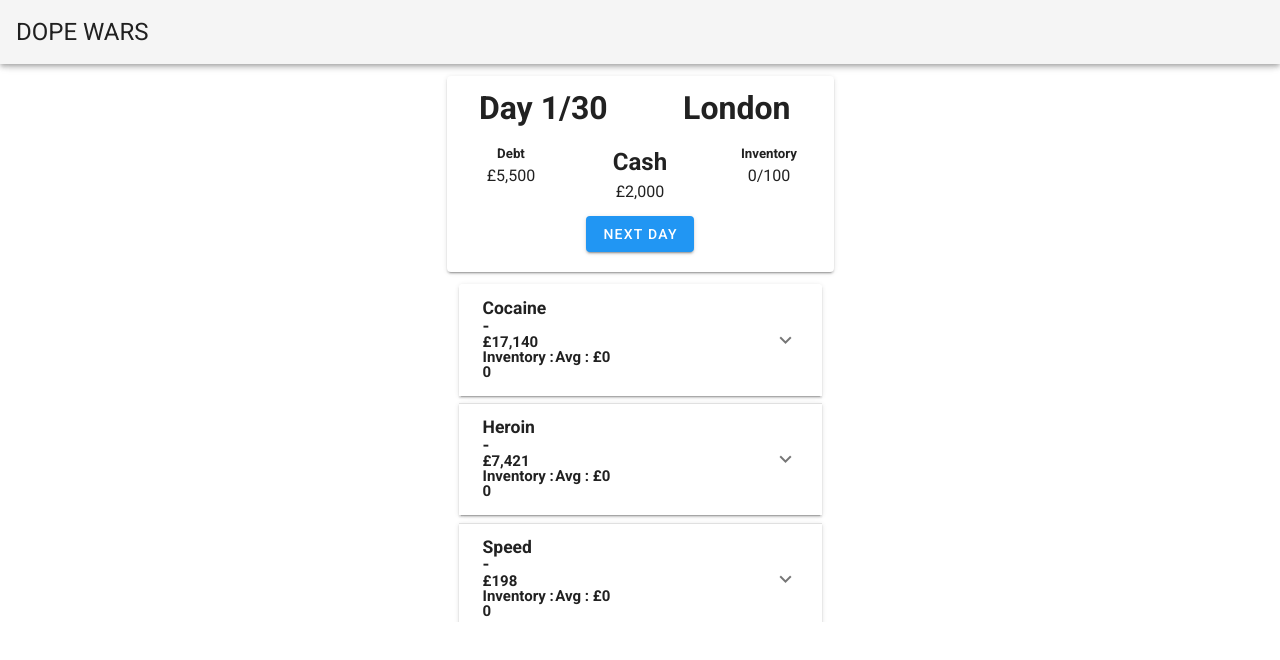
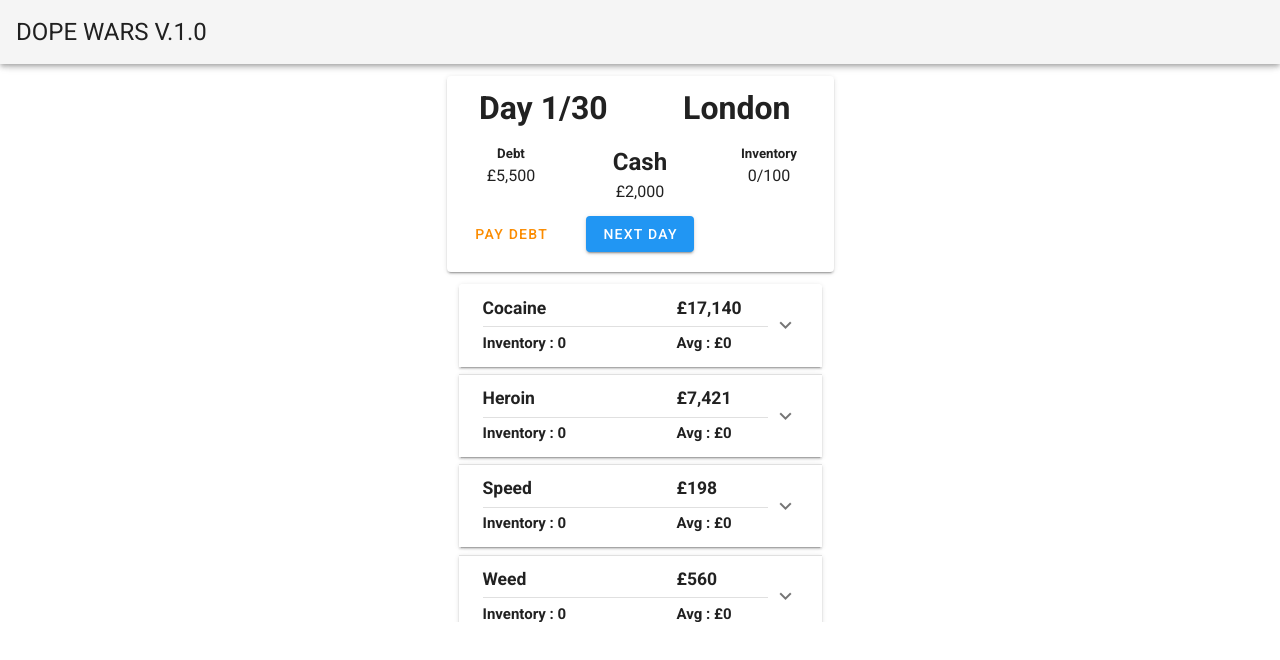
Before and after one commit to shxk/dope-wars, a Vue app: page /#/ in a window 1280 px wide. Shown: the top 660 px of the page. Built offline with nearby package versions, Linux system fonts and the light colour scheme.

Commit message:
verson 1 complete

```diff
--- a/src/App.vue
+++ b/src/App.vue
@@ -2,7 +2,7 @@
   <v-app>
     <v-app-bar app >
       <v-toolbar-title class="headline text-uppercase">
-        <span>Dope Wars</span>
+        <span>Dope Wars v.1.0</span>
       </v-toolbar-title>
 
     </v-app-bar>
--- a/src/components/Game.vue
+++ b/src/components/Game.vue
@@ -1,9 +1,8 @@
 <template>
     <!-- Whats Left:
-      locations
       events & Implement more than 1 random event
       police
-      Debt
+      collapse tab when going next day
       -->
   <v-container>
     <!-- End Game dialog box  -->
@@ -29,6 +28,9 @@
           <v-card-text style="text-align:center;">
             Debt: £{{Number(debt).toLocaleString()}}
           </v-card-text>
+          <v-card-text style="text-align:center;">
+            Final Amount: £{{Number(cash-debt).toLocaleString()}}
+          </v-card-text>
 
           <v-divider></v-divider>
 
@@ -37,7 +39,7 @@
             <v-btn
               color="primary"
               text
-              @click="dialog = false"
+              @click="newGame()"
             >
               New Game
             </v-btn>
@@ -88,17 +90,72 @@
             class="headline grey lighten-2"
             primary-title
           >
-            Game Over
+            News bulletin
           </v-card-title>
 
           <v-card-text style="text-align:center;">
-            You finished the game with:
+            <v-list v-for="(event, i) in currentEvents" :key="i">
+              <li :class="{bottom: event.type == 0, outrageous: event.type == 1}">{{event.message}}</li>
+            </v-list>
           </v-card-text>
+          <v-divider></v-divider>
+
+          <v-card-actions>
+            <div class="flex-grow-1"></div>
+            <v-btn
+              color="primary"
+              text
+              @click="eventDialog = false"
+            >
+              Okay
+            </v-btn>
+          </v-card-actions>
+        </v-card>
+      </v-dialog>
+    </div>
+
+    <!-- Pay debt dialog box  -->
+    <div class="text-center">
+      <v-dialog
+        v-model="debtDialog"
+        width="500"
+      >
+        <v-card>
+          <v-card-title
+            class="headline grey lighten-2"
+            primary-title
+          >
+            Pay Debt
+          </v-card-title>
+
           <v-card-text style="text-align:center;">
-            Account: £{{cash}}
-          </v-card-text>
-          <v-card-text style="text-align:center;">
-            Debt: £{{debt}}
+            <v-row>
+              <v-col class="pr-4">
+                <v-slider
+                  v-model="payDebtAmount"
+                  class="align-center"
+                  :max="maxPayDebtAmountComputed"
+                  :min="0"
+                  hide-details
+                >
+                  <template v-slot:append>
+                    <v-text-field
+                      v-model="payDebtAmount"
+                      class="mt-0 pt-0"
+                      hide-details
+                      single-line
+                      type="number"
+                      style="width: 60px"
+                    ></v-text-field>
+                  </template>
+                </v-slider>
+              </v-col>
+            </v-row>
+            <v-row>
+              <v-col>
+                <v-btn color="success" @click="payDebt()">Pay</v-btn>
+              </v-col>
+            </v-row>
           </v-card-text>
 
           <v-divider></v-divider>
@@ -108,22 +165,14 @@
             <v-btn
               color="primary"
               text
-              @click="dialog = false"
+              @click="debtDialog = false"
             >
-              New Game
+              Close
             </v-btn>
           </v-card-actions>
         </v-card>
       </v-dialog>
     </div>
-
-    <!-- <v-layout wrap>
-        <v-flex>
-        <h1 class="display-2 font-weight-bold mb-3">
-          Day {{days}}/30
-        </h1>
-      </v-flex>
-    </v-layout> -->
 
     <v-layout wrap>
      <!-- Dashboard -->
@@ -155,9 +204,14 @@
              </v-flex>
            </v-layout>
 
-         <v-flex mt-3 pb-5>
-           <v-btn color="info" @click="nextDay">{{turnBtn}}</v-btn>
-         </v-flex>
+            <v-layout>
+              <v-flex xs4 mt-3 pb-5>
+                <v-btn text color="warning" @click="debtDialog = true">Pay debt</v-btn>
+              </v-flex>
+              <v-flex xs4 mt-3 pb-5>
+                <v-btn color="info" @click="nextDay">{{turnBtn}}</v-btn>
+              </v-flex>
+          </v-layout>
        </v-card>
      </v-flex>
 
@@ -188,9 +242,11 @@ export default {
     dialog: false,
     locationDialog: false,
     eventDialog: false,
+    debtDialog: false,
     turnBtn: "Next Day",
     days:1,
     inventoryAmount: 100,
+    payDebtAmount:0,
     debt: 5500,
     cash: 2000,
     products:[
@@ -204,6 +260,16 @@ export default {
         bottomoutmax: 13000,
         outrageousmin: 60000,
         outrageousmax: 120000,
+        bottom:false,
+        outrageous:false,
+        bottomEvent:{
+          type:0,
+          message:"There's been a suspicious amount of cocaine pumped into the city... prices have bottomed out!",
+        },
+        outrageousEvent:{
+          type:1,
+          message:"Cops have made a massive drug bust, cocaine prices have skyrocketed!",
+        }
       },
       {
         id:1,
@@ -215,6 +281,16 @@ export default {
         bottomoutmax: 5000,
         outrageousmin: 35000,
         outrageousmax: 50000,
+        bottom:false,
+        outrageous:false,
+        bottomEvent:{
+          type:0,
+          message:"Market is flooded with cheap heroin!",
+        },
+        outrageousEvent:{
+          type:1,
+          message:"Addicts can't get enough. Heroin prices are up!",
+        }
       },
       {
         id:2,
@@ -226,6 +302,16 @@ export default {
         bottomoutmax: 100,
         outrageousmin: 400,
         outrageousmax: 700,
+        bottom:false,
+        outrageous:false,
+        bottomEvent:{
+          type:0,
+          message:"Speed prices have bottomed out!",
+        },
+        outrageousEvent:{
+          type:1,
+          message:"Speed prices are up!",
+        }
       },
       {
         id:3,
@@ -237,6 +323,16 @@ export default {
         bottomoutmax: 250,
         outrageousmin: 1100,
         outrageousmax: 1900,
+        bottom:false,
+        outrageous:false,
+        bottomEvent:{
+          type:0,
+          message:"New supplier been in the city undercutting the weed prices!",
+        },
+        outrageousEvent:{
+          type:1,
+          message:"Huge amounts of weed seized! Prices have risen",
+        }
       },
       {
         id:4,
@@ -248,6 +344,16 @@ export default {
         bottomoutmax: 450,
         outrageousmin: 2500,
         outrageousmax: 7000,
+        bottom:false,
+        outrageous:false,
+        bottomEvent:{
+          type:0,
+          message:"Opium prices have bottomed out!",
+        },
+        outrageousEvent:{
+          type:1,
+          message:"Opium addiction! Prices are up",
+        }
       },
       {
         id:5,
@@ -259,6 +365,16 @@ export default {
         bottomoutmax: 1000,
         outrageousmin: 4000,
         outrageousmax: 6000,
+        bottom:false,
+        outrageous:false,
+        bottomEvent:{
+          type:0,
+          message:"PCP prices have bottomed out!",
+        },
+        outrageousEvent:{
+          type:1,
+          message:"PCP prices are up!",
+        }
       },
       {
         id:6,
@@ -270,6 +386,16 @@ export default {
         bottomoutmax: 250,
         outrageousmin: 5000,
         outrageousmax: 8000,
+        bottom:false,
+        outrageous:false,
+        bottomEvent:{
+          type:0,
+          message:"Meth prices have bottomed out!",
+        },
+        outrageousEvent:{
+          type:1,
+          message:"A strange blue coloured meth has got people hooked. People are paying outrageous amounts",
+        }
       },
       {
         id:7,
@@ -281,6 +407,16 @@ export default {
         bottomoutmax: 6,
         outrageousmin: 110,
         outrageousmax: 190,
+        bottom:false,
+        outrageous:false,
+        bottomEvent:{
+          type:0,
+          message:"Local pharmacy raided, cheap ludes available !",
+        },
+        outrageousEvent:{
+          type:1,
+          message:"People can't sleep it seems, Ludes have risen in price!",
+        }
       },
       {
         id:8,
@@ -292,6 +428,16 @@ export default {
         bottomoutmax: 200,
         outrageousmin: 1500,
         outrageousmax: 1800,
+        bottom:false,
+        outrageous:false,
+        bottomEvent:{
+          type:0,
+          message:"Hash prices have bottomed out!",
+        },
+        outrageousEvent:{
+          type:1,
+          message:"Hash prices are up!",
+        }
       },
       {
         id:9,
@@ -303,6 +449,16 @@ export default {
         bottomoutmax: 150,
         outrageousmin: 900,
         outrageousmax: 1200,
+        bottom:false,
+        outrageous:false,
+        bottomEvent:{
+          type:0,
+          message:"Cactus Jack's in town! Cheap peyote.",
+        },
+        outrageousEvent:{
+          type:1,
+          message:"Peyote prices are up!",
+        }
       },
       {
         id:10,
@@ -314,6 +470,16 @@ export default {
         bottomoutmax: 50,
         outrageousmin: 250,
         outrageousmax: 350,
+        bottom:false,
+        outrageous:false,
+        bottomEvent:{
+          type:0,
+          message:"X gon give it to ya. Ecstasy prices have bottomed out!",
+        },
+        outrageousEvent:{
+          type:1,
+          message:"X ain't gon give it to ya. Ecstasy prices are up!",
+        }
       },
       {
         id:11,
@@ -325,6 +491,16 @@ export default {
         bottomoutmax: 1000,
         outrageousmin: 5000,
         outrageousmax: 8000,
+        bottom:false,
+        outrageous:false,
+        bottomEvent:{
+          type:0,
+          message:"Cheap acid! prices have bottomed out!",
+        },
+        outrageousEvent:{
+          type:1,
+          message:"Acid prices are up!",
+        }
       }
     ],
     inventoryProducts:[
@@ -338,17 +514,23 @@ export default {
       {id: 4, name:"Bristol" , icon: 'mdi-clock'},
     ],
     currentLocation: {},
-    events:[
-      {
-
-      }
+    currentEvents:[
     ]
   }),
   computed:{
-
-
+    maxPayDebtAmountComputed(){
+      const self = this;
+      if(self.cash < self.debt){
+        return self.cash
+      }else{
+        return self.debt
+      }
+    }
   },
   methods:{
+    newGame(){
+      window.location.reload()
+    },
     isLocationDisabled(location){
       const self = this;
 
@@ -361,46 +543,69 @@ export default {
     },
     getPrices(){
       const self = this;
+      //Randomise event
       let eventInformation = self.randomiseEvent();
+      //Empty array so that it doesn't push new events on old ones
+      self.currentEvents = [];
 
       self.products.forEach(element => {
         let min = element.minprice;
         let max = element.maxprice;
+        //Default the special prices so it doesn't carry on from previous turn
+        element.outrageous = false
+        element.bottom = false
 
+        //Give it special price if there was an event for that product
         if(eventInformation != null && eventInformation.id == element.id){
             min = eventInformation.min
             max = eventInformation.max
-            console.log(eventInformation)
+
+            if(eventInformation.bottom){
+              element.bottom = eventInformation.bottom
+              self.currentEvents.push(element.bottomEvent)
+            }else{
+              element.outrageous = eventInformation.outrageous
+              self.currentEvents.push(element.outrageousEvent)
+            }
         }
 
+        // Notify of event
+        if(self.currentEvents.length !== 0){
+          self.eventDialog = true;
+        }
+
+        // Get a random price within it's range
         element.price = Math.floor(Math.random() * (max - min) + min);
       });
-
-      //News bulletin bottom out or outrageous
-
     },
     randomiseEvent(){
-      //Implement more than 1 random event
-
+      //TODO: Implement more than 1 random event
       const self = this;
 
+      //1 in 3 chance of an event
       let eventChance = 2;
       let rand = Math.floor(Math.random() * Math.floor(3))
 
       if(rand == eventChance){
+        //Randomly select a product to apply event to
         let randProdId = Math.floor(Math.random() * ((self.products.length) - 0) + 0)
 
+        //Randomly select if its bottom out or price rise. 50.50 chance
         if(Math.floor(Math.random() * 2) == 1){
           return {
             id: randProdId,
             min: self.products[randProdId].outrageousmin,
-            max: self.products[randProdId].outrageousmax
+            max: self.products[randProdId].outrageousmax,
+            outrageous: true,
+            bottom: false,
           }
         }else{
           return {
             id: randProdId,
             min: self.products[randProdId].bottomoutmin,
-            max: self.products[randProdId].bottomoutmax
+            max: self.products[randProdId].bottomoutmax,
+            outrageous: false,
+            bottom: true,
           }
         }
       }
@@ -414,17 +619,13 @@ export default {
       }
     },
     updateCashBuy(payload){
+      // update amount of cash after buying product
       const self = this;
-      console.log("INSIDE UPDATE")
-      console.log(payload)
-
       self.cash = self.cash - payload;
     },
     updateCashSell(payload){
+      // update amount of cash after selling product
       const self = this;
-      console.log("INSIDE UPDATE")
-      console.log(payload)
-
       self.cash += payload;
     },
     changeLocation(location){
@@ -444,23 +645,27 @@ export default {
     debtIncrease(){
       const self = this;
       self.debt = Math.floor(self.debt * 1.1)
+    },
+    payDebt(){
+      const self = this;
+      self.debt = self.debt - self.payDebtAmount
+      self.cash = self.cash - self.payDebtAmount
+      self.debtDialog = false;
     }
   },
   created(){
     const self = this;
     self.getPrices();
     self.currentLocation = self.locations[0];
-
   }
 };
 </script>
 
 <style scoped>
-@media (max-width: 100px) {
-  /* CSS that should be displayed if width is equal to or less than 800px goes here */
-  .marginright{
-    margin-right: 15%;
-  }
+.bottom{
+  color:green
 }
-
+.outrageous{
+  color:red
+}
 </style>
--- a/src/components/Product.vue
+++ b/src/components/Product.vue
@@ -1,16 +1,22 @@
 <template>
     <v-container style="overflow:auto; height:350px;">
         <v-flex mx-3>
-    <v-expansion-panels>
+            <v-expansion-panels focusable>
                 <v-expansion-panel v-for="(product,i) in products" :key="i" style="margin-bottom:2%;">
                     <v-expansion-panel-header @click="closeExpandableTabs()">
                         <template v-slot:default="{ open }">
                         <v-row no-gutters>
-                    <v-col cols="12"><h3>{{product.name}}</h3></v-col>
-                    <v-col cols="12"><h3> - </h3></v-col>
-                    <v-col cols="12"> <h4>£{{Number(product.price).toLocaleString()}}</h4></v-col>
-                    <v-col cols="3"> <h4>Inventory : {{ currentProdInv(product) }} </h4></v-col>
-                    <v-col cols="6"> <h4>Avg : £{{ Number(avgPurchasePrice(product)).toLocaleString() }} </h4></v-col>
+                            <v-col cols="8"><h3>{{product.name}}</h3></v-col>
+                            <v-col cols="4"> <h3 :class="{outrageous: product.outrageous, bottom: product.bottom}">£{{Number(product.price).toLocaleString()}}</h3></v-col>
+
+                            <v-col cols="12" style="padding-top:3%; padding-bottom:3%; padding-right:2%;">
+                                <template>
+                                    <v-divider></v-divider>
+                                </template>
+                            </v-col>
+
+                            <v-col cols="8"> <h4>Inventory : {{ currentProdInv(product) }} </h4></v-col>
+                            <v-col cols="4"> <h4>Avg : £{{ Number(avgPurchasePrice(product)).toLocaleString() }} </h4></v-col>
                         </v-row>
                         </template>
                     </v-expansion-panel-header>
@@ -105,116 +111,7 @@
                 </v-expansion-panel>
             </v-expansion-panels>
         </v-flex>
-
     </v-container>
-
-
- <!-- <v-expansion-panels focusable :disabled="disabled">
-    <v-expansion-panel>
-      <v-expansion-panel-header>
-        <template v-slot:default="{ open }">
-          <v-row no-gutters>
-            <v-col cols="12"><h3>{{product.name}}</h3></v-col>
-            <v-col cols="12"><h3> - </h3></v-col>
-
-            <v-col cols="12"> <h4>£{{product.price}}</h4></v-col>
-          </v-row>
-        </template>
-      </v-expansion-panel-header>
-
-      <v-expansion-panel-content>
-        <v-layout style="text-align:center;">
-            <v-flex xs6 mt-4>
-                <v-btn color="success" @click="buyOverlay = !buyOverlay, $store.commit('setDisable')">Buy</v-btn>
-            </v-flex>
-            <v-flex xs6 mt-4>
-                <v-btn color="error" @click="sellOverlay = !sellOverlay, $store.commit('setDisable')">Sell</v-btn>
-            </v-flex>
-        </v-layout> -->
-        <!-- Buy Overlay screen -->
-        <!-- <v-overlay
-          :absolute="absolute"
-          :opacity="opacity"
-          :value="buyOverlay"
-        >
-            <v-layout>
-                <v-flex xs4 mb-2>
-                    {{product.name}}  £ {{product.price}}
-                </v-flex>
-                <v-flex xs2 offset-xs6 mb-2>
-                    <v-btn text @click="buyOverlay = !buyOverlay, quantity = 0, $store.commit('unsetDisable')">X</v-btn>
-                </v-flex>
-            </v-layout>
-
-            <v-layout mb-2>
-                <v-flex xs4>
-                    <v-btn color="secondary" @click="decreaseBuyQuantity()">-</v-btn>
-                </v-flex>
-                <v-flex xs5 style="text-align:center;">
-                    <span>{{quantity}}</span>
-                </v-flex>
-                <v-flex xs2>
-                    <v-btn color="primary" @click="increaseBuyQuantity()">+</v-btn>
-                </v-flex>
-            </v-layout>
-            <v-layout>
-                <v-flex xs7>
-                    <v-btn color="success" @click="halfBuyQuantity()">Half</v-btn>
-                </v-flex>
-                <v-flex xs6>
-                    <v-btn color="success" @click="buyProduct()">Buy</v-btn>
-                </v-flex>
-                <v-flex xs3>
-                    <v-btn color="success" @click="maxBuyQuantity()">Max</v-btn>
-                </v-flex>
-            </v-layout>
-        </v-overlay> -->
-
-        <!-- sell overlayscreen
-         -->
-         <!-- <v-overlay
-          :absolute="absolute"
-          :opacity="opacity"
-          :value="sellOverlay"
-        >
-            <v-layout>
-                <v-flex xs4 mb-2>
-                    {{product.name}}  £ {{product.price}}
-                </v-flex>
-                <v-flex xs2 offset-xs6 mb-2>
-                    <v-btn text @click="sellOverlay = !sellOverlay, sellQuantity = 0, $store.commit('unsetDisable')">X</v-btn>
-                </v-flex>
-            </v-layout>
-
-            <v-layout mb-2>
-                <v-flex xs4>
-                    <v-btn color="secondary" @click="decreaseSellQuantity()">-</v-btn>
-                </v-flex>
-                <v-flex xs5 style="text-align:center;">
-                    <span>{{sellQuantity}}</span>
-                </v-flex>
-                <v-flex xs2>
-                    <v-btn color="primary" @click="increaseSellQuantity()">+</v-btn>
-                </v-flex>
-            </v-layout>
-            <v-layout>
-                <v-flex xs7>
-                    <v-btn color="success" @click="halfSellQuantity()">Half</v-btn>
-                </v-flex>
-                <v-flex xs6>
-                    <v-btn color="success" @click="sellProduct()">Sell</v-btn>
-                </v-flex>
-                <v-flex xs3>
-                    <v-btn color="success" @click="maxSellQuantity()">Max</v-btn>
-                </v-flex>
-            </v-layout>
-        </v-overlay>
-
-
-
-      </v-expansion-panel-content>
-    </v-expansion-panel>
-  </v-expansion-panels> -->
 </template>
 
 <script>
@@ -240,6 +137,7 @@ export default {
     },
     methods:{
         currentProdInv(product){
+            // returns amount you have currently of specific product
             const self = this;
             let count = 0;
             for (let i = 0; i < self.inventoryproducts.length; i++) {
@@ -250,6 +148,7 @@ export default {
             return count
         },
         avgPurchasePrice(product){
+            // returns the average price you've paid for the current inventory of specific product
             const self = this;
             let count = 0;
             let avgPP = 0;
@@ -314,7 +213,6 @@ export default {
         buyProduct(product){
             const self = this;
             let purchasePrice = self.quantity * product.price
-            console.log(purchasePrice)
 
             if(purchasePrice <= self.cash && self.quantity > 0){
                 for (let i = 0; i < self.quantity; i++) {
@@ -332,7 +230,6 @@ export default {
             const self = this;
             self.sellQuantity > 0 ? self.sellQuantity-- : ""
         },
-
         increaseSellQuantity(product){
             const self = this;
 
@@ -377,14 +274,12 @@ export default {
             const self = this;
 
             let salePrice = self.sellQuantity * product.price
-            console.log(salePrice)
 
             let sold = 0;
 
             for(let i = 0; i < self.inventoryproducts.length; i++){
                 if(self.inventoryproducts[i].id == product.id && sold < self.sellQuantity){
                     sold++
-                    console.log("SOLDD")
                     self.inventoryproducts.splice(i,1)
                     self.$emit('updateCashSell', product.price)
                     i = -1;
@@ -393,10 +288,14 @@ export default {
             self.sellOverlay = false;
         },
     }
-
 }
 </script>
 
 <style>
-
+.outrageous{
+    color: red
+}
+.bottom{
+    color: green
+}
 </style>
```
Lines whose indentation alone changed are shown as unchanged.
